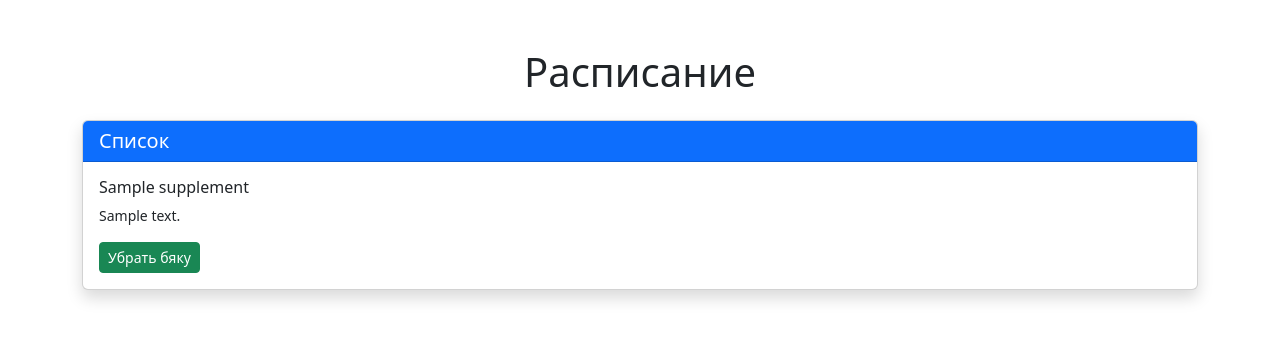
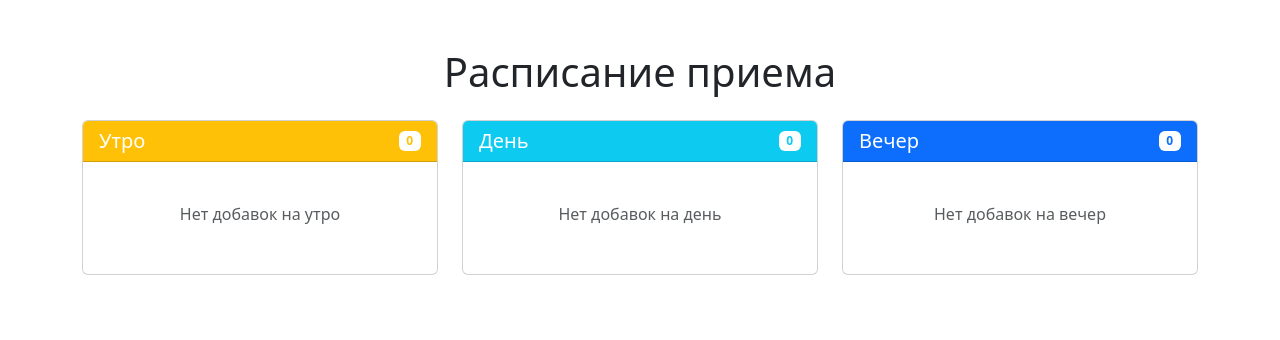
Before and after one commit to Aminakhon/Site, a Flask app: page /api/1/timetable in a window 1280 px wide. Shown: the part 60-400 px from the top of the page. Run offline with Flask 3, Linux system fonts and the light colour scheme; tables that the repository leaves empty hold one stand-in row (values such as "Sample post").

Commit message:
Merge remote-tracking branch 'origin/main'

```diff
--- a/app.py
+++ b/app.py
@@ -68,20 +68,52 @@ def prof(id):
     user = Users.query.filter_by(id=id).first()
     present_user(user)
     notes = presentsup(id)
-    return render_template('timetable.html', error = '', user=user, notes=notes, user_id=id)
+    Mor = []
+    Noon = []
+    Even = []
+    for i in notes:
+        if i['time'] == "MORNING":
+            Mor.append(i)
+        elif i['time'] == "AFTERNOON" or i['time'] == "NOON":
+            Noon.append(i)
+        elif i['time'] == "EVENING":
+            Even.append(i)
+            print(i)
+    return render_template('timetable.html', error = '', user=user, notes=notes, user_id=id, Mor = Mor, Noon = Noon, Even = Even)
 
 # получаем все задачи
 @app.route('/api/<int:id>/library', methods=['GET'])
 def get_supplements(id):
     supplements = Supplements.query.all()
-    return render_template('library.html', supplements=supplements, user_id=id)
+
+    # Получаем ID всех добавок пользователя
+    user_supplements = User_Supplements.query.filter_by(user_id=id).all()
+    current_user_supplements = [us.supplement_id for us in user_supplements]
+
+    return render_template(
+        'library.html',
+        supplements=supplements,
+        current_user_supplements=current_user_supplements,
+        user_id=id
+    )
+
 
 @app.route('/api/<int:user_id>/library/<int:sup_id>', methods=['GET'])
 def get_supplement(user_id, sup_id):
     supplement = Supplements.query.get_or_404(sup_id)
-    return render_template('text.html',
-                         supplement=supplement,
-                         user_id=user_id)
+
+    # Проверяем, есть ли уже эта добавка у пользователя
+    is_added = User_Supplements.query.filter_by(
+        user_id=user_id,
+        supplement_id=sup_id
+    ).first() is not None
+
+    return render_template(
+        'text.html',
+        supplement=supplement,
+        user_id=user_id,
+        is_added=is_added  # Передаем флаг наличия БАДа у пользователя
+    )
 
 
 @app.route('/api/<int:user_id>/library/<int:sup_id>', methods=['POST'])
@@ -96,7 +128,7 @@ def add_supplements(user_id, sup_id):
         db.session.add(new_link)
         db.session.commit()
 
-        return redirect(f'/api/{user_id}/timetable')
+        return redirect(f'/api/{user_id}/library')
 
     except Exception as e:
         db.session.rollback()
--- a/templates/timetable.html
+++ b/templates/timetable.html
@@ -1,30 +1,115 @@
 {% extends 'base.html' %}
-{% block  content %}
-<body>
+{% block content %}
+<div class="container py-5">
+    <h1 class="text-center mb-4">Расписание приема</h1>
 
- <div class="container py-5">
-        <h1 class="text-center mb-4">Расписание</h1>
-
-        <div class="list-container">
-            <div class="card shadow">
-                <div class="card-header bg-primary text-white">
-                    <h5 class="card-title mb-0">Список</h5>
-
+    <div class="row">
+        <!-- Утро -->
+        <div class="col-md-4 mb-4">
+            <div class="card h-100">
+                <div class="card-header bg-warning text-white d-flex justify-content-between align-items-center">
+                    <h5 class="card-title mb-0">Утро</h5>
+                    <span class="badge bg-white text-warning">{{ Mor|length }}</span>
                 </div>
                 <div class="card-body">
-                    {% for note in notes %}
-                       <h6 class="card-title">{{ note['name'] }}</h6>
-                       <p class="small">{{ note['description'] }}</p>
-                       <form method="POST" action="/api/{{user_id}}/timetable/{{ note['id'] }}" class="d-inline">
-                             <input type="hidden" name="_method" value="DELETE">
-                             <button type="submit" class="btn btn-sm btn-success">Убрать бяку</button>
-                       </form>
-                    {% endfor %}
+                    {% if Mor %}
+                        {% for note in Mor %}
+                        <div class="supplement-card mb-3 p-3 border rounded position-relative">
+                            <h6>{{ note.name }}</h6>
+                            <p class="small text-muted mb-2">{{ note.description }}</p>
+                            <form method="POST" action="/api/{{user_id}}/timetable/{{ note.id }}" class="position-absolute top-0 end-0 mt-2 me-2">
+                                <input type="hidden" name="_method" value="DELETE">
+                                <button type="submit" class="btn btn-sm btn-outline-danger" title="Удалить">
+                                    <i class="bi bi-trash"></i>
+                                </button>
+                            </form>
+                        </div>
+                        {% endfor %}
+                    {% else %}
+                        <div class="text-center py-3">
+                            <i class="bi bi-inbox text-muted" style="font-size: 2rem;"></i>
+                            <p class="text-muted mt-2">Нет добавок на утро</p>
+                        </div>
+                    {% endif %}
+                </div>
+            </div>
+        </div>
 
+        <!-- День -->
+        <div class="col-md-4 mb-4">
+            <div class="card h-100">
+                <div class="card-header bg-info text-white d-flex justify-content-between align-items-center">
+                    <h5 class="card-title mb-0">День</h5>
+                    <span class="badge bg-white text-info">{{ Noon|length }}</span>
                 </div>
+                <div class="card-body">
+                    {% if Noon %}
+                        {% for note in Noon %}
+                        <div class="supplement-card mb-3 p-3 border rounded position-relative">
+                            <h6>{{ note.name }}</h6>
+                            <p class="small text-muted mb-2">{{ note.description }}</p>
+                            <form method="POST" action="/api/{{user_id}}/timetable/{{ note.id }}" class="position-absolute top-0 end-0 mt-2 me-2">
+                                <input type="hidden" name="_method" value="DELETE">
+                                <button type="submit" class="btn btn-sm btn-outline-danger" title="Удалить">
+                                    <i class="bi bi-trash"></i>
+                                </button>
+                            </form>
+                        </div>
+                        {% endfor %}
+                    {% else %}
+                        <div class="text-center py-3">
+                            <i class="bi bi-inbox text-muted" style="font-size: 2rem;"></i>
+                            <p class="text-muted mt-2">Нет добавок на день</p>
+                        </div>
+                    {% endif %}
+                </div>
+            </div>
+        </div>
 
+        <!-- Вечер -->
+        <div class="col-md-4 mb-4">
+            <div class="card h-100">
+                <div class="card-header bg-primary text-white d-flex justify-content-between align-items-center">
+                    <h5 class="card-title mb-0">Вечер</h5>
+                    <span class="badge bg-white text-primary">{{ Even|length }}</span>
+                </div>
+                <div class="card-body">
+                    {% if Even %}
+                        {% for note in Even %}
+                        <div class="supplement-card mb-3 p-3 border rounded position-relative">
+                            <h6>{{ note.name }}</h6>
+                            <p class="small text-muted mb-2">{{ note.description }}</p>
+                            <form method="POST" action="/api/{{user_id}}/timetable/{{ note.id }}" class="position-absolute top-0 end-0 mt-2 me-2">
+                                <input type="hidden" name="_method" value="DELETE">
+                                <button type="submit" class="btn btn-sm btn-outline-danger" title="Удалить">
+                                    <i class="bi bi-trash"></i>
+                                </button>
+                            </form>
+                        </div>
+                        {% endfor %}
+                    {% else %}
+                        <div class="text-center py-3">
+                            <i class="bi bi-inbox text-muted" style="font-size: 2rem;"></i>
+                            <p class="text-muted mt-2">Нет добавок на вечер</p>
+                        </div>
+                    {% endif %}
+                </div>
             </div>
         </div>
     </div>
-</body>
+</div>
+
+<style>
+    .supplement-card {
+        transition: transform 0.2s;
+    }
+    .supplement-card:hover {
+        transform: translateY(-2px);
+        box-shadow: 0 0.125rem 0.25rem rgba(0, 0, 0, 0.075);
+    }
+    .btn-outline-danger:hover {
+        background-color: #dc3545;
+        color: white;
+    }
+</style>
 {% endblock %}
```
Also changed, not shown: templates/library.html (+16 -6 lines), templates/text.html (+11 -2 lines).
